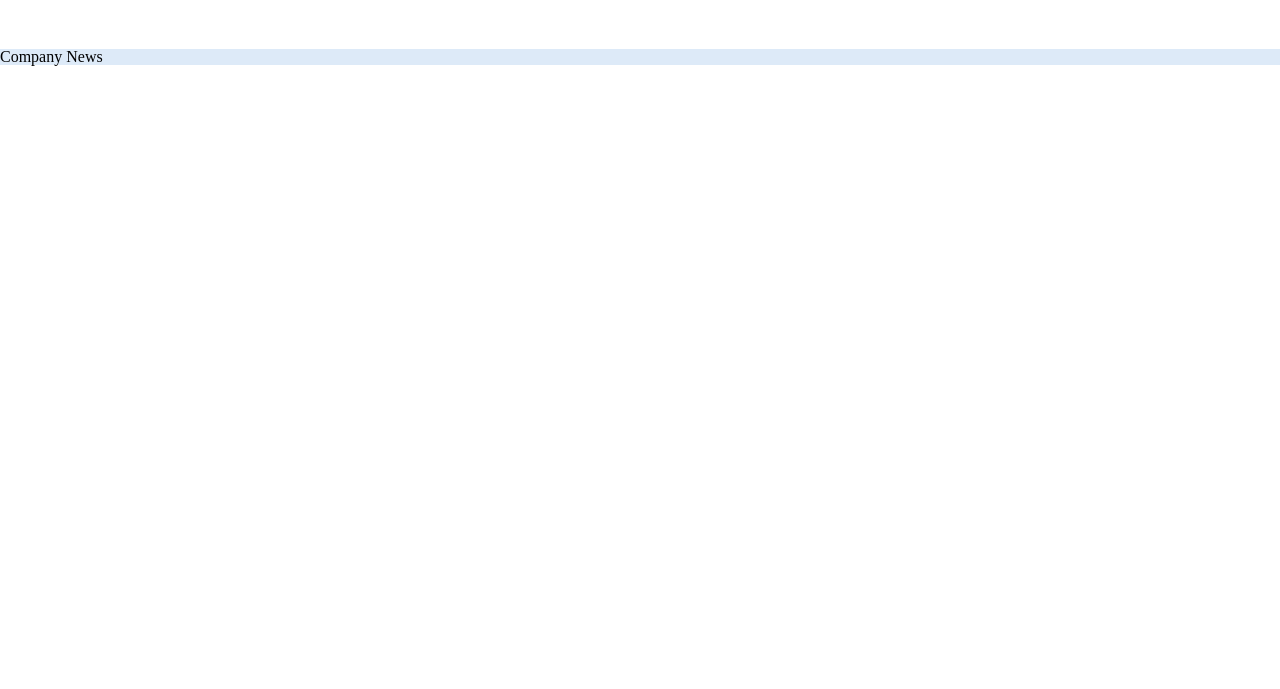
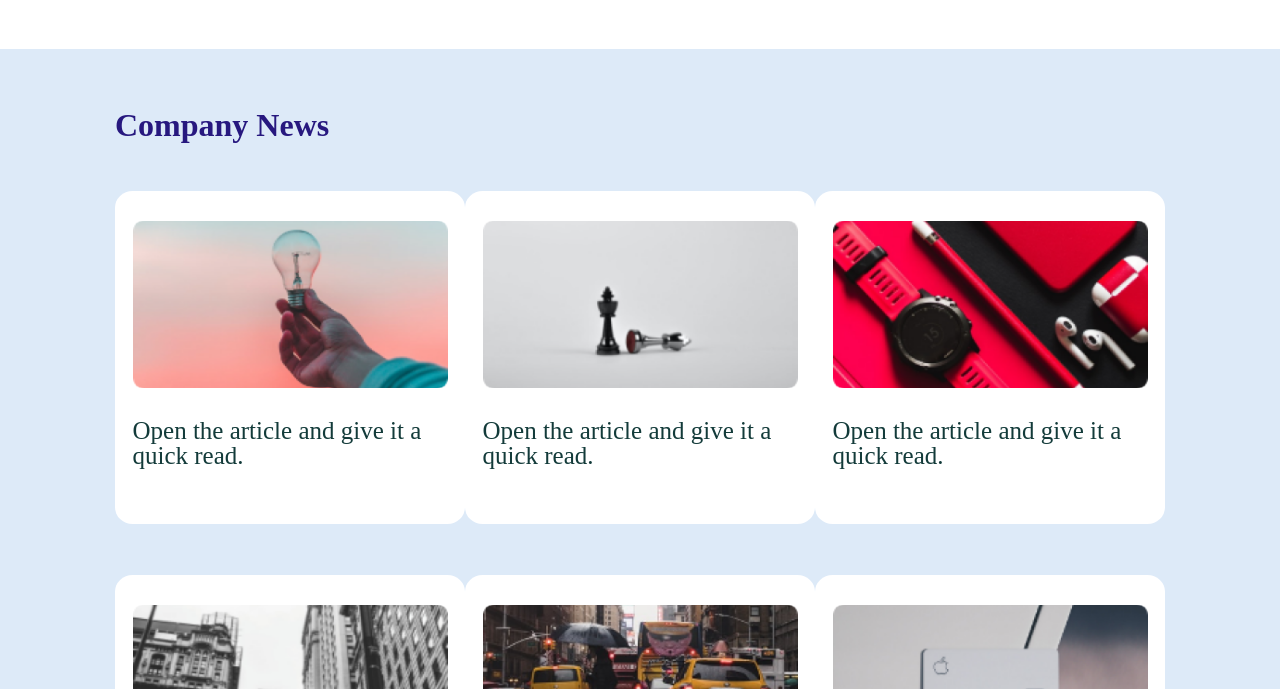
Before and after one commit to mishojavakhishvili/davaleba-5, a plain HTML site: page index.html in a window 1280 px wide. Shown: the part 111-800 px from the top of the page. Drawn offline with Linux system fonts and the light colour scheme.

Commit message:
add section
created 6 cards

```diff
--- a/css/style.css
+++ b/css/style.css
@@ -22,12 +22,14 @@ ul {
     font-size: 24px;
 }
 
-a  {
+a {
     color: #758BFD;
 }
+
 .main {
     color: #27187F;
 }
+
 .search {
     display: flex;
     border: 3px solid #27187F;
@@ -38,6 +40,63 @@ a  {
     align-items: center;
 }
 
-.section {
+section {
+    display: flex;
+    flex-direction: column;
+    padding: 60px 115px;
     background-color: #DDEAF8;
+    width: 100%;
+    margin-inline: auto;
+    /* border: 4px dotted yellow; */
 }
+
+
+.sectionname {
+    font-size: 32px;
+    font-weight: 700;
+    color: #27187F;
+    width: 100%;
+    margin-bottom: 50px;
+
+    /* border: 2px solid black; */
+
+
+}
+
+.sectiondiv {
+    display: flex;
+    flex-wrap: wrap;
+    justify-content: space-between;
+    width: 100%;
+    /* border: 5px solid green; */
+    gap: 51px 0;
+}
+
+div>img {
+    width: 90%;
+    height: 50%;
+    margin: 30px 25px;
+}
+
+div>p {
+    font-family: Ubuntu;
+    width: 90%;
+    font-size: 25px;
+    font-weight: 400;
+    color: #133B3A;
+
+}
+
+
+.card {
+    display: flex;
+    flex-direction: column;
+    align-items: center;
+    height: 333px;;
+    width: 350px;
+    background-color: white;
+    border-radius: 5%;
+    /* border: 2px solid black; */
+
+
+}
--- a/index.html
+++ b/index.html
@@ -1,5 +1,6 @@
 <!DOCTYPE html>
 <html lang="en">
+
 <head>
     <meta charset="UTF-8">
     <meta http-equiv="X-UA-Compatible" content="IE=edge">
@@ -14,14 +15,13 @@
     <div class="container">
         <header>
             <a href="index.html">
-            <img src="img/logo.png" alt="mainlogo">
+                <img src="img/logo.png" alt="mainlogo">
             </a>
 
             <nav>
                 <ul>
                     <li>
-                        <a class="main"
-                        href="index.html">News
+                        <a class="main" href="index.html">News
 
                         </a>
                     </li>
@@ -29,9 +29,9 @@
                         <a href="index.html">Services</a>
                     </li>
                     <li>
-                       <a href="index.html"> Who Are We
+                        <a href="index.html"> Who Are We
 
-                       </a>
+                        </a>
                     </li>
                 </ul>
             </nav>
@@ -42,15 +42,50 @@
                 </a>
             </div>
         </header>
-<!-- section -->
-        <section class="section">
-            <h3>Company News</h3>
-            <div></div>
-            <div></div>
-            <div></div>
-            <div></div>
-            <div></div>
-            <div></div>
+        <!-- section -->
+        <section>
+            <h1 class="sectionname">Company News</h1>
+            <div class="sectiondiv">
+
+    <!-- card 1 -->
+
+                <div class="card">
+                    <img src="img/Rectangle 10 (1).png">
+                    <p>Open the article and give it a quick read. </p>
+                </div>
+    <!-- card 2 -->
+
+                <div class="card">
+                    <img src="img/Rectangle 11.png">
+                    <p>Open the article and give it a quick read. </p>
+                </div>
+    <!-- card 3 -->
+
+                <div class="card">
+                    <img src="img/Rectangle 12.png">
+                    <p>Open the article and give it a quick read. </p>
+                </div>
+    <!-- card 4 -->
+
+                <div class="card">
+                    <img src="img/Rectangle 13.png">
+                    <p>Open the article and give it a quick read. </p>
+                </div>
+    <!-- card 5 -->
+
+                <div class="card">
+                    <img src="img/Rectangle 14.png">
+                    <p>Open the article and give it a quick read. </p>
+                </div>
+    <!-- card 6 -->
+
+                <div class="card">
+                    <img src="img/Rectangle 15.png">
+                    <p>Open the article and give it a quick read. </p>
+                </div>
+
+            </div>
+
         </section>
 
 
@@ -58,6 +93,6 @@
 
     </div>
 
+</body>
 
-</body>
 </html>
```
Also changed, not shown: img/Rectangle 10 (1).png (added), img/Rectangle 11.png (added), img/Rectangle 12.png (added), img/Rectangle 13.png (added), img/Rectangle 14.png (added), img/Rectangle 15.png (added).
